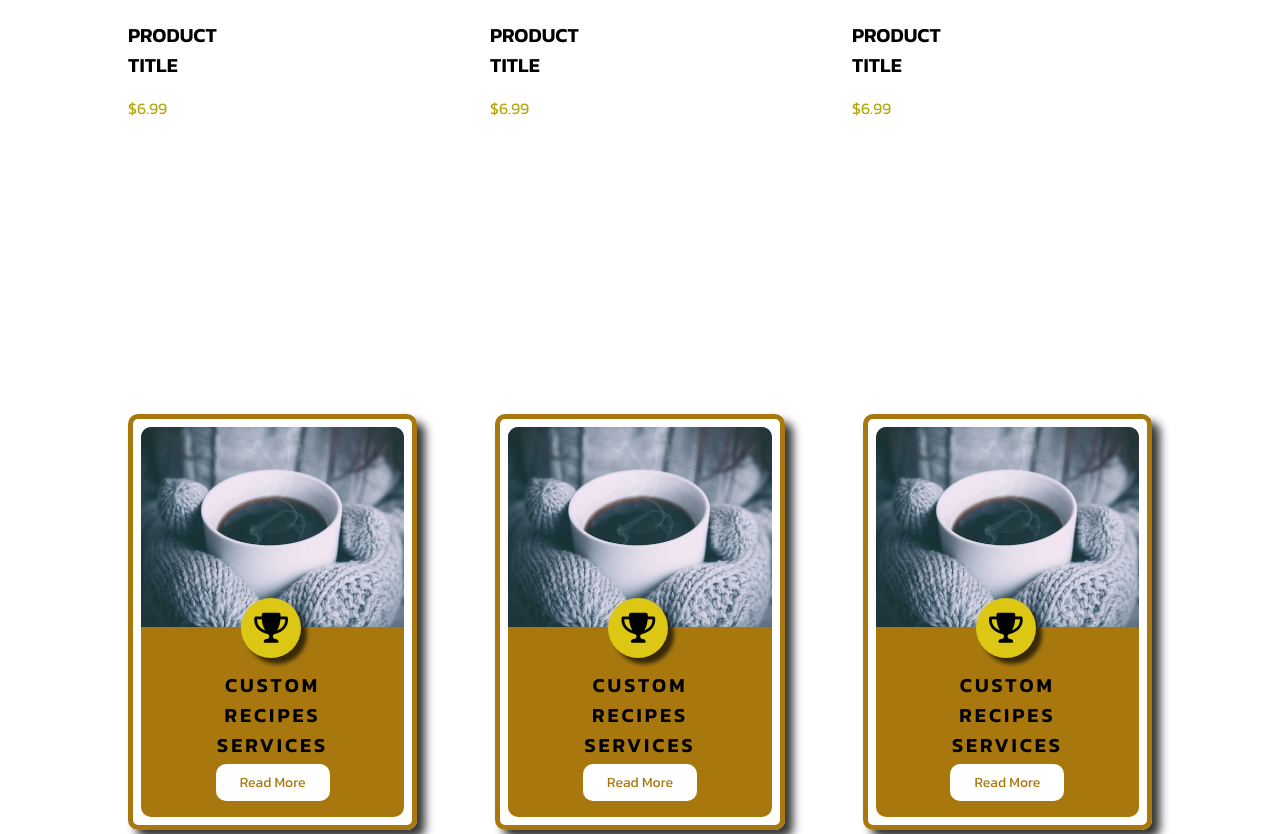
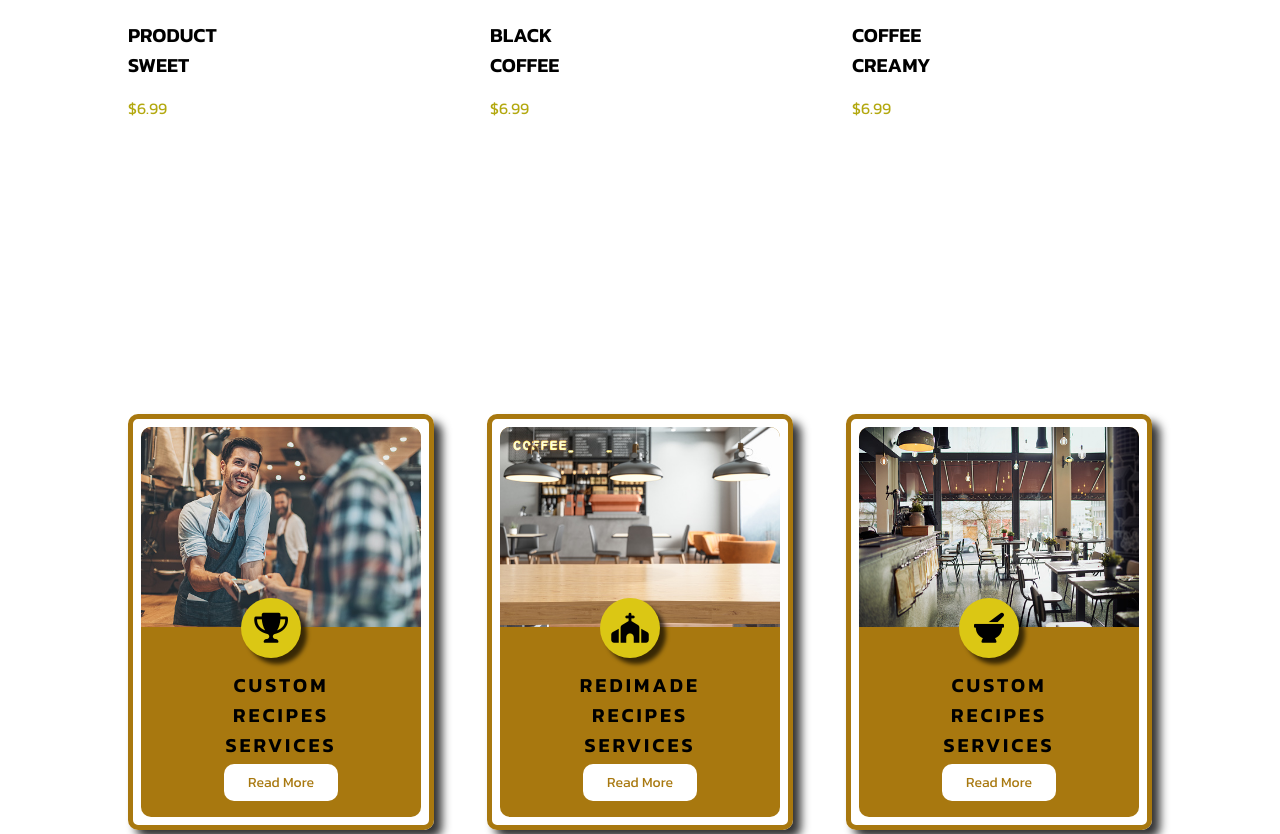
Before and after one commit to faizanRajpoot/Faizan-s-Cafe, a plain HTML site: page index.html in a window 1280 px wide. Shown: the part 3044-3878 px from the top of the page. Drawn offline with Linux system fonts and the light colour scheme.

Commit message:
last commit

```diff
--- a/index.html
+++ b/index.html
@@ -71,7 +71,7 @@
     <section class="aboot">
     <div class="about">
         <div class="about-img">
-            <img src="./img/About.jpg">
+            <img src="./img/photo-1488667499475-42a530fab02b.jpg">
         </div>
         <div class="about-content">
             <h3>about our</h3>
@@ -93,19 +93,19 @@
         <div class="products_card">
             <div class="card">
                 <img src="./img/fudge-cake-with-sugar-1579926.jpg" class="box">
-                <h2>PRODUCT <br> TITLE </h2>
+                <h2>PRODUCT <br> SWEET </h2>
                 <p>$6.99</p>
             </div>
 
             <div class="card">
                 <img src="./img/photo-1422207134147-65fb81f59e38.jpg" class="box">
-                <h2>PRODUCT <br> TITLE </h2>
+                <h2>BLACK <br>  COFFEE</h2>
                 <p>$6.99</p>
             </div>
 
             <div class="card">
                 <img src="./img/photo-1517256064527-09c73fc73e38.jpg" class="box">
-                <h2>PRODUCT <br> TITLE </h2>
+                <h2>COFFEE <br> CREAMY </h2>
                 <p>$6.99</p>
             </div>
         </div>
@@ -118,7 +118,7 @@
         </div>
         <div class="services_card">
             <div class="back">
-            <img src="./img/photo-1422207134147-65fb81f59e38.jpg">
+            <img src="./img/istockphoto-695573446-170667a.jpg">
             <div class="icon-box">
                 <i class="fas fa-trophy icons"></i>
             </div>
@@ -129,20 +129,20 @@
 
         <div class="services_card">
             <div class="back">
-            <img src="./img/photo-1422207134147-65fb81f59e38.jpg">
+            <img src="./img/istockphoto-1154917433-170667a.jpg">
             <div class="icon-box">
-                <i class="fas fa-trophy icons"></i>
+                <i class="fas fa-church icons"></i>
             </div>
-            <h2>CUSTOM <br> RECIPES <br> SERVICES</h2>
+            <h2>REDIMADE <br> RECIPES <br> SERVICES</h2>
             <a href="#">Read More</a>
         </div>
         </div>
 
         <div class="services_card">
             <div class="back">
-            <img src="./img/photo-1422207134147-65fb81f59e38.jpg">
+            <img src="./img/istockphoto-1004195488-170667a.jpg">
             <div class="icon-box">
-                <i class="fas fa-trophy icons"></i>
+                <i class="fas fa-mortar-pestle icons"></i>
             </div>
             <h2>CUSTOM <br> RECIPES <br> SERVICES</h2>
             <a href="#">Read More</a>
--- a/sass/style.scss
+++ b/sass/style.scss
@@ -368,6 +368,7 @@ margin-top: 100px;
                 border-top-left-radius: 10px;
                 border-top-right-radius: 10px;
             height: 200px;
+            width: 280px;
             }
             .icon-box{
                 display: flex;
@@ -437,8 +438,9 @@ margin-top: 100px;
         // background-color: greenyellow;
 
         input{
+            background-color: var(--color-2-secondary);
             // color: rgb(168, 120, 15);
-            // color: black;
+            color: black;
             width: 100%;
             font-size: 20px;
             margin-bottom: 30px;
@@ -451,6 +453,7 @@ margin-top: 100px;
             }
         }
         .message{
+            background-color: var(--color-2-secondary);
             width: 100%;
             border: none;
             margin-top: 10px;
```
Also changed, not shown: img/istockphoto-1004195488-170667a.jpg (added), img/istockphoto-1154917433-170667a.jpg (added), img/istockphoto-695573446-170667a.jpg (added), img/photo-1488667499475-42a530fab02b.jpg (added), img/photo-1520224327482-f7863d2c3865.jpg (added), img/photo-1532033469307-09046125eb8b.jpg (added), sass/style.css, 1 other file.
